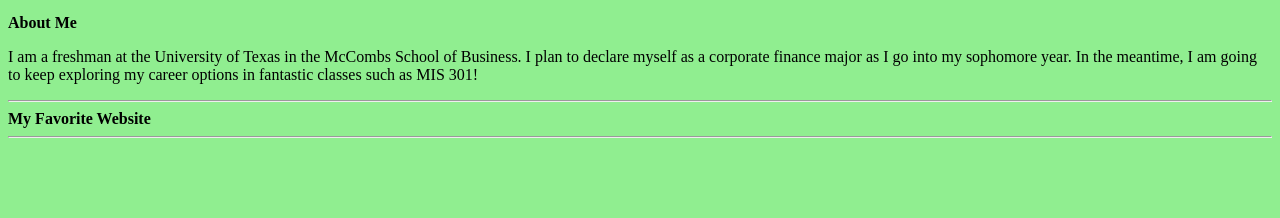
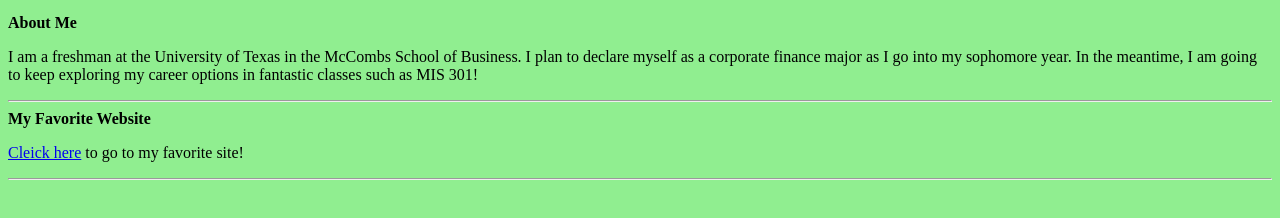
Before and after one commit to claypylant/probabletribble, a plain HTML site: page index.html in a window 1280 px wide. Shown: the part 444-662 px from the top of the page. Drawn offline with Linux system fonts and the light colour scheme.

Commit message:
Update index.html

```diff
--- a/index.html
+++ b/index.html
@@ -5,6 +5,9 @@
 <body bgcolor= "lightGreen">
 <p><strong>About Me</strong><p>
 <p>I am a freshman at the University of Texas in the McCombs School of Business.  I plan to declare myself as a corporate finance major as I go into my sophomore year.  In the meantime, I am going to keep exploring my career options in fantastic classes such as MIS 301!<p>
-<hr><strong>My Favorite Website</strong><hr>
+<hr>
+<strong>My Favorite Website</strong>
+<p><a href="https://www.google.com/?client=safari&channel=iphone_bm">Cleick here</a> to go to my favorite site!</p>
+<hr>
 <body>
 <html>
```
